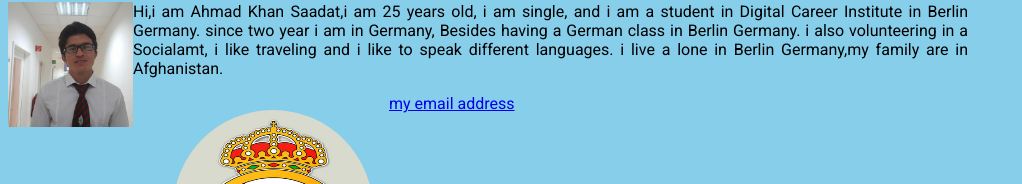
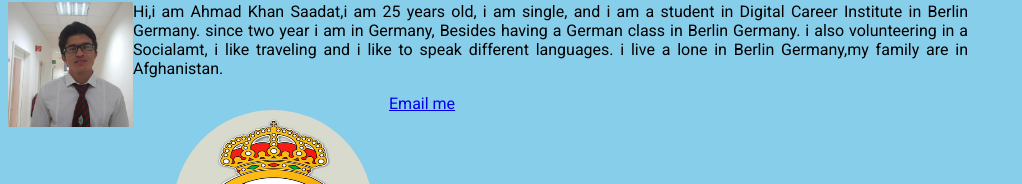
Before and after one commit to Saadat1234/ahmad-portfolio, a plain HTML site: page index.html in a window 1280 px wide. Shown: the part 335-519 px from the top of the page, without its empty margins (0-1022 px from the left). Drawn offline with Linux system fonts and the light colour scheme.

Commit message:
change the email title

```diff
--- a/index.html
+++ b/index.html
@@ -36,7 +36,7 @@
   </aside>
   <footer class="footer-container">
     <p class="p-content">
-      <a href="mailto:ahmadkhan.saadat@gmail.com">my email address</a>
+      <a href="mailto:ahmadkhan.saadat@gmail.com">Email me</a>
     </p>
   </footer>
 </body>
```
